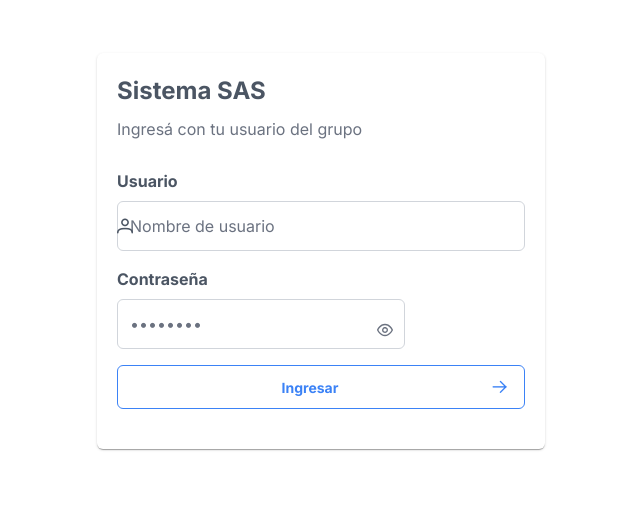
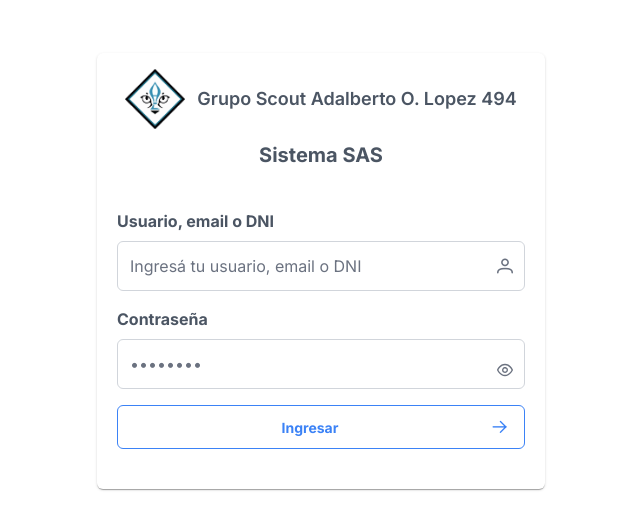
Before and after one commit to gabihakcba/front-sas, a Next.js app: page / in a window 1280 px wide. Shown: the part 149-678 px from the top of the page, without its empty margins (319-959 px from the left). Built offline with nearby package versions, Linux system fonts and the light colour scheme; no server answers.

Commit message:
Logo y nombre

```diff
--- a/src/app/page.tsx
+++ b/src/app/page.tsx
@@ -1,8 +1,11 @@
 "use client";
 
 import React from "react";
+import Image from "next/image";
 import { Card } from "primereact/card";
 import { InputText } from "primereact/inputtext";
+import { IconField } from "primereact/iconfield";
+import { InputIcon } from "primereact/inputicon";
 import { Message } from "primereact/message";
 import { Password } from "primereact/password";
 import { Button } from "primereact/button";
@@ -18,36 +21,57 @@
     loading,
     handleLogin,
   } = useLoginHook();
+  const groupName =
+    process.env.NEXT_PUBLIC_GRUPO_NOMBRE ?? "Grupo Scout Adalberto O. Lopez 494";
+
+  const header = (
+    <div className="flex flex-col gap-3 pt-4">
+      <div className="flex items-center justify-center gap-3">
+        <div className="h-[60px] w-[60px] flex-shrink-0">
+          <Image
+            src="/scout_logo.png"
+            alt={`Logo de ${groupName}`}
+            width={480}
+            height={480}
+            className="h-full w-full object-contain"
+            priority
+          />
+        </div>
+        <span className="text-lg font-semibold">{groupName}</span>
+      </div>
+      <div className="text-center text-xl font-bold">Sistema SAS</div>
+    </div>
+  );
 
   return (
-    <main className="min-h-screen flex items-center justify-center px-4">
+    <main className="min-h-screen flex items-center justify-center px-4 pt-10">
       <div className="w-full max-w-md">
-        <Card title="Sistema SAS" subTitle="Ingresá con tu usuario del grupo">
+        <Card header={header}>
           <form onSubmit={handleLogin} className="flex flex-col gap-4">
             <div className="flex flex-col gap-2">
               <label htmlFor="username">
-                <strong>Usuario</strong>
+                <strong>Usuario, email o DNI</strong>
               </label>
-              <div className="p-input-icon-left w-full block">
-                <i className="pi pi-user" />
+              <IconField iconPosition="right" className="w-full">
                 <InputText
                   id="username"
                   name="username"
                   value={username}
                   onChange={(e) => setUsername(e.target.value)}
-                  placeholder="Nombre de usuario"
+                  placeholder="Ingresá tu usuario, email o DNI"
                   autoComplete="username"
                   disabled={loading}
                   className="w-full"
                 />
-              </div>
+                <InputIcon className="pi pi-user" />
+              </IconField>
             </div>
 
             <div className="flex flex-col gap-2">
               <label htmlFor="password">
                 <strong>Contraseña</strong>
               </label>
-              <div className="w-full">
+              <div className="w-full p-fluid">
                 <Password
                   id="password"
                   name="password"
@@ -60,6 +84,11 @@
                   disabled={loading}
                   inputClassName="w-full"
                   className="w-full"
+                  pt={{
+                    root: { className: "w-full" },
+                    iconField: { className: "w-full" },
+                    input: { className: "w-full" },
+                  }}
                 />
               </div>
             </div>
--- a/src/components/layout/DashboardShell.tsx
+++ b/src/components/layout/DashboardShell.tsx
@@ -1,6 +1,7 @@
 "use client";
 
 import React, { useEffect, useMemo, useState } from "react";
+import Image from "next/image";
 import { useRouter, usePathname } from "next/navigation";
 import { Sidebar } from "primereact/sidebar";
 import { Button } from "primereact/button";
@@ -26,6 +27,8 @@
   const pathname = usePathname();
   const { isAuthenticated, isLoading, logout } = useAuth();
   const [sidebarVisible, setSidebarVisible] = useState(false);
+  const groupName =
+    process.env.NEXT_PUBLIC_GRUPO_NOMBRE ?? "Grupo Scout Adalberto O. Lopez 494";
 
   useEffect(() => {
     if (!isLoading && !isAuthenticated) {
@@ -50,6 +53,25 @@
     return <div className="min-h-screen" />;
   }
 
+  const sidebarHeader = (
+    <div className="px-2 py-3">
+      <div className="flex items-center gap-3">
+        <div className="h-[44px] w-[44px] flex-shrink-0">
+          <Image
+            src="/scout_logo.png"
+            alt={`Logo de ${groupName}`}
+            width={480}
+            height={480}
+            className="h-full w-full object-contain"
+            priority
+          />
+        </div>
+        <span className="text-sm font-semibold">{groupName}</span>
+      </div>
+      <div className="mt-3 border-b border-surface-300" />
+    </div>
+  );
+
   return (
     <>
       <Sidebar
@@ -59,6 +81,7 @@
         className="w-full sm:w-80"
       >
         <div className="p-3">
+          {sidebarHeader}
           <nav className="w-full p-2">
             {navigationItems.map((item) => (
               <Button
@@ -97,6 +120,7 @@
       <div className="min-h-screen lg:pl-80">
         <aside className="hidden lg:block lg:fixed lg:top-0 lg:left-0 lg:h-screen lg:w-80">
           <div className="h-full flex flex-col p-3">
+            {sidebarHeader}
             <nav className="w-full p-2">
               {navigationItems.map((item) => (
                 <Button
--- a/src/hooks/useAuthHooks.ts
+++ b/src/hooks/useAuthHooks.ts
@@ -37,7 +37,7 @@
 
     try {
       const { access_token, user } = await loginRequest({
-        user: submittedUsername,
+        user: submittedUsername.trim(),
         password: submittedPassword,
       });
 
```
